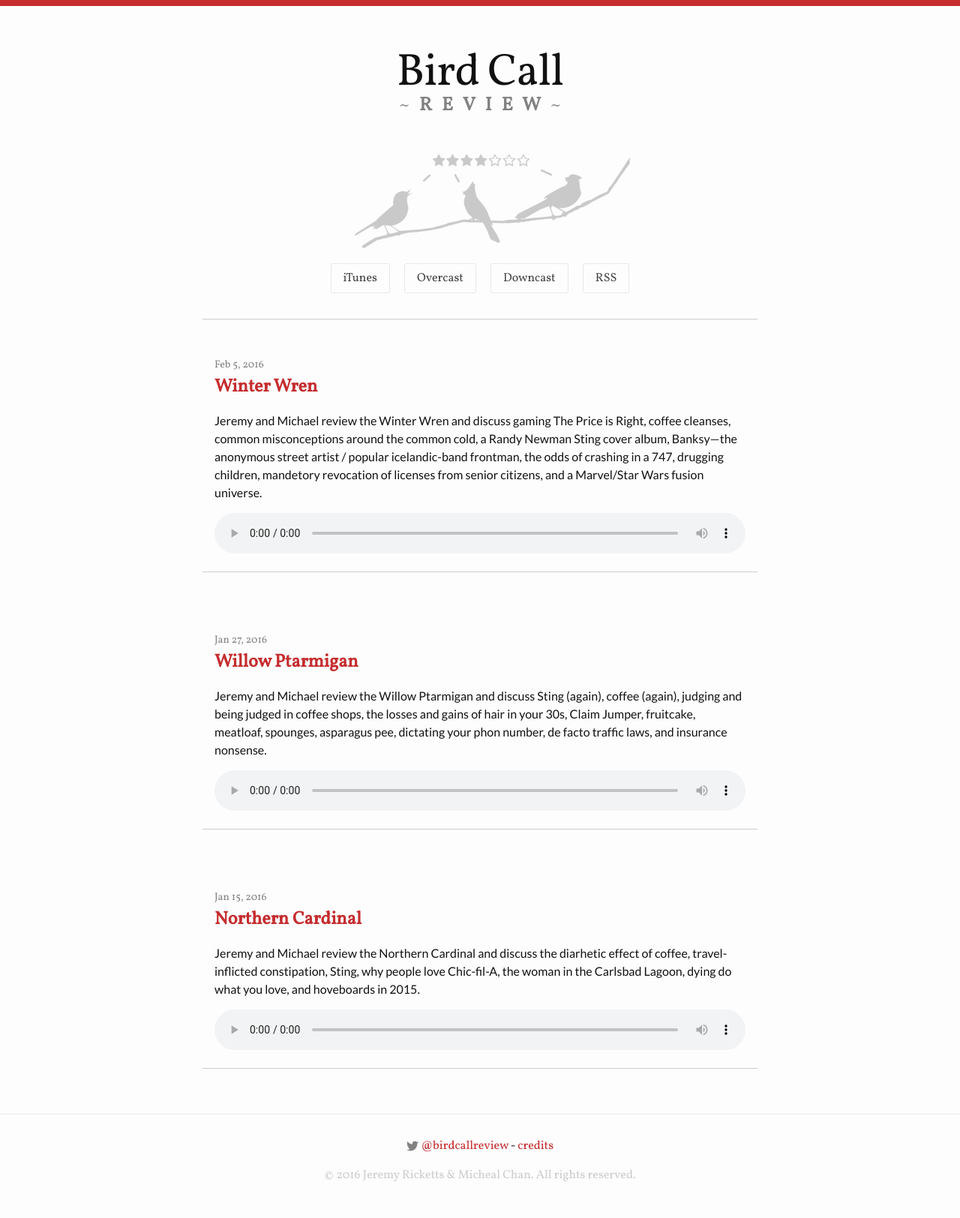
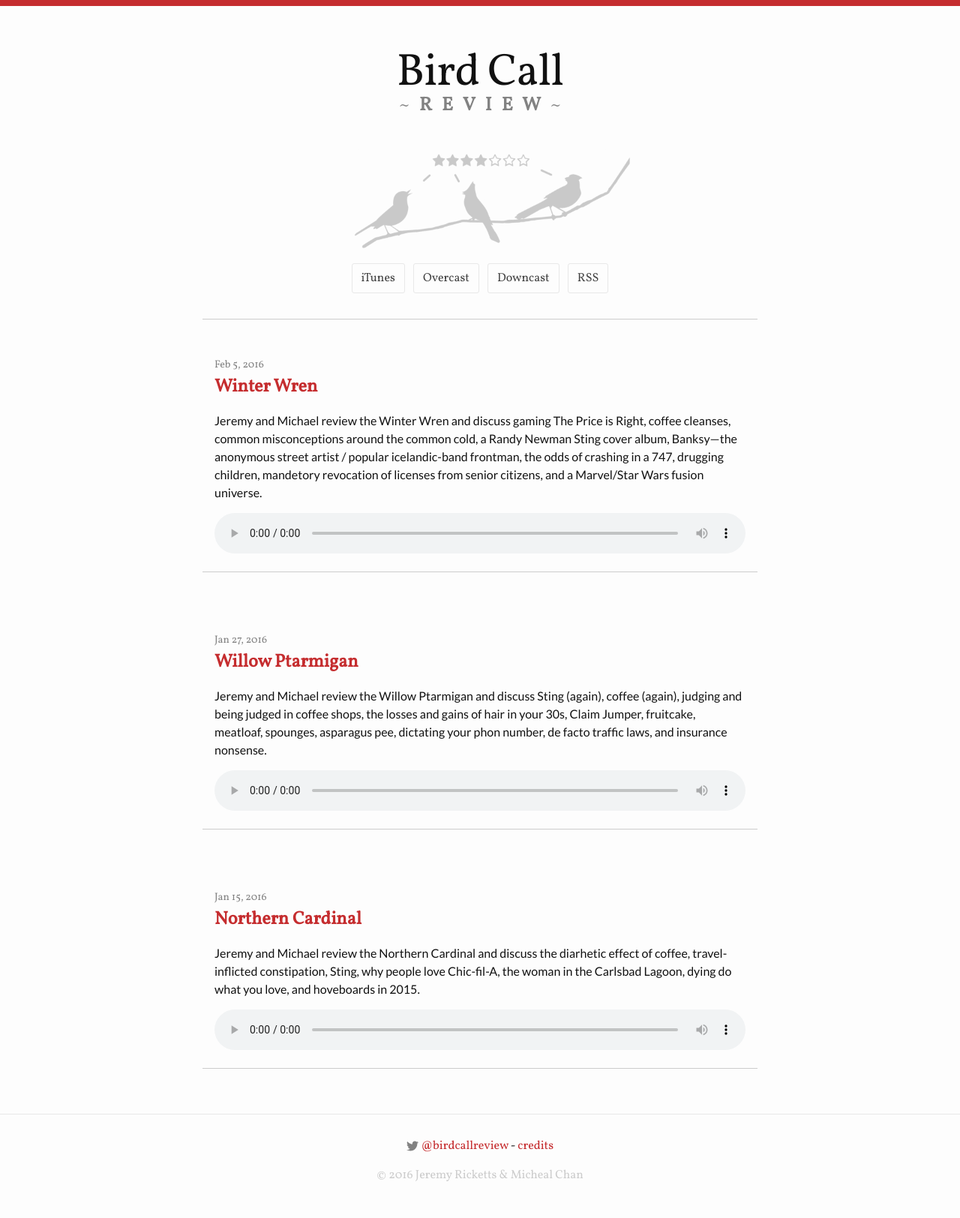
Before and after one commit to chantastic/birdcallreview.com, a Jekyll site: the page built from index.html, in a window 1280 px wide. Shown: the whole page at 75% size. Built offline with Jekyll 4.4.1, drawn with Linux system fonts in a browser that asks for light colours.

Commit message:
yay, podcast links are on one line on mobile. WTF did I just do with my Saturday?

```diff
--- a/_includes/footer.html
+++ b/_includes/footer.html
@@ -34,7 +34,7 @@
     // uncomment footer when we got the goods -->
 
     <p class="p-0">{% include icon-twitter.html username=site.twitter_username %} - <a href="/credits" class="c-red">credits</a></p>
-    <p class="c-l.8 p-0">&copy; 2016 Jeremy Ricketts &amp; Micheal Chan. All rights reserved.</p>
+    <p class="c-l.8 p-0">&copy; 2016 Jeremy Ricketts &amp; Micheal Chan</p>
 
   </div>
 
--- a/_includes/header.html
+++ b/_includes/header.html
@@ -4,7 +4,7 @@
 
   <img src="/img/birds.png" alt="Birds on Branch" style="width: 400px" class="mt-2" />
 
-  <div style="margin: 0 1em; line-height: 3em;" class="px_1 py_.5 mx_.5">
+  <div style="margin: 0 1em; line-height: 3em;" class="px_.75 py_.5 mx_.25">
     <a class="c-darkgrey bc-lightgrey bs-s bw-1p bs-3p" href="https://itunes.apple.com/us/podcast/bird-call-review/id1084057771?mt=2">iTunes</a>
     <a class="c-darkgrey bc-lightgrey bs-s bw-1p bs-3p" href="overcast://x-callback-url/add?url=birdcallreview.com/feed.xml">Overcast</a>
     <a class="c-darkgrey bc-lightgrey bs-s bw-1p bs-3p" href="downcast://birdcallreview.com/feed.xml">Downcast</a>
--- a/_sass/_layout.scss
+++ b/_sass/_layout.scss
@@ -309,7 +309,10 @@ html {
 .d-ib { display: inline-block }
 .px_1 > * { padding-left: 1em; padding-right: 1em }
 .py_\.5 > * { padding-top: .5em; padding-bottom: .5em }
+.px_\.75 > * { padding-left: .75em; padding-right: .75em }
+.px_\.25 > * { padding-left: .25em; padding-right: .25em }
 .mx_\.5 > * { margin-left: .5em; margin-right: .5em }
+.mx_\.25 > * { margin-left: .25em; margin-right: .25em }
 
 .fs-24p { font-size: 24px }
 
```
